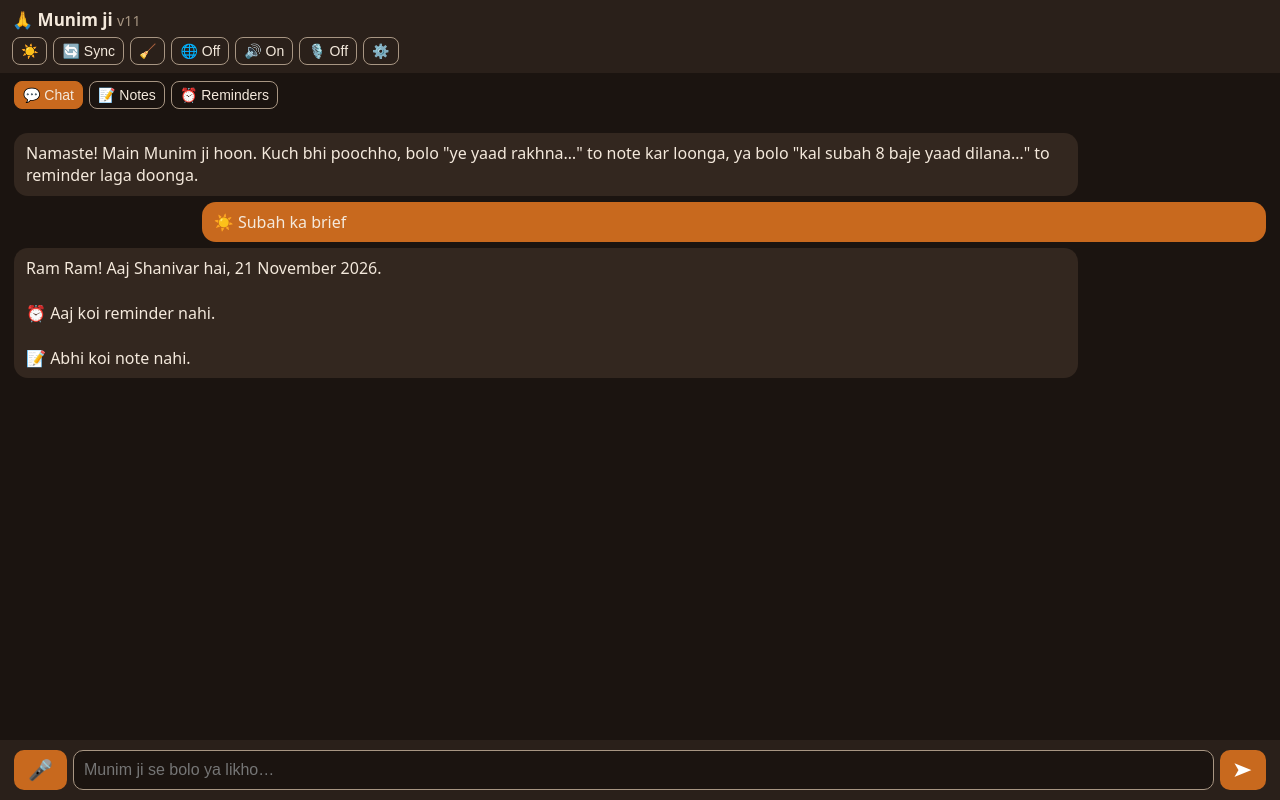
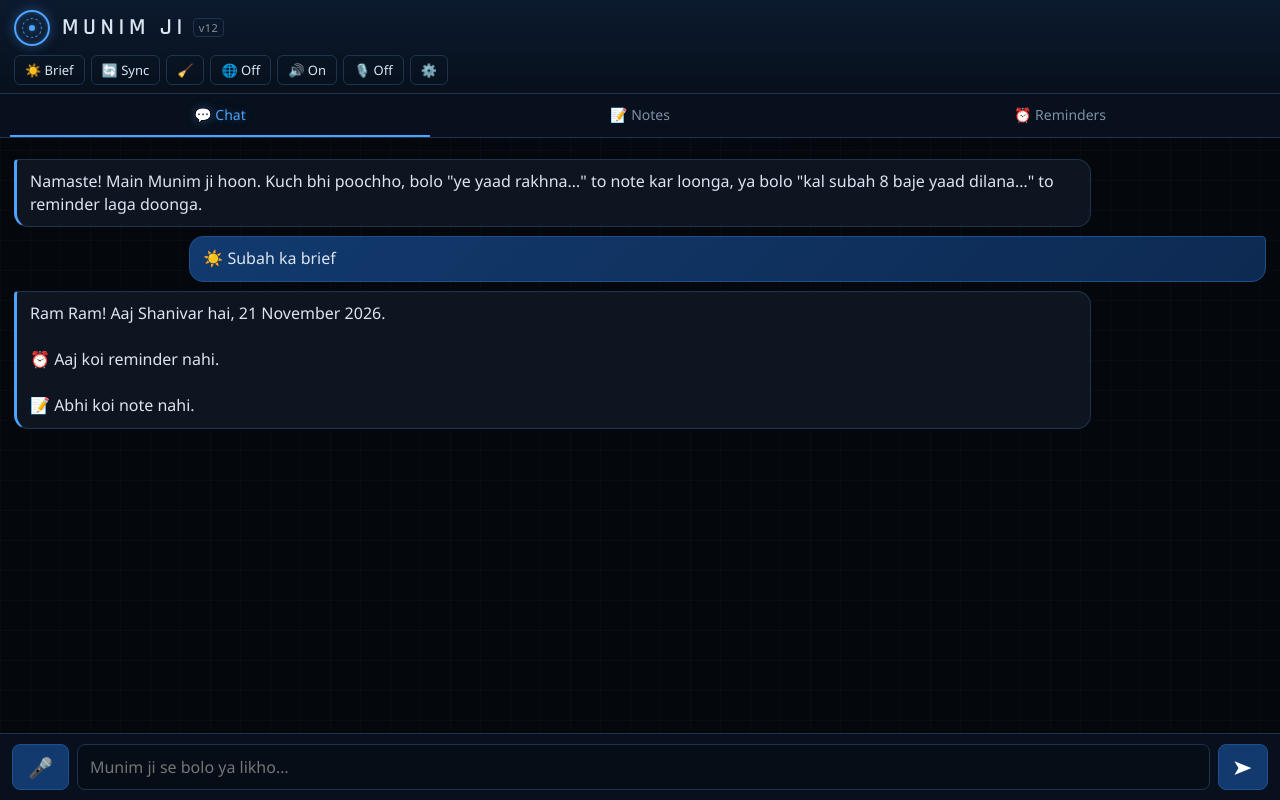
Before and after one commit to Ashucryt71/Munim, a plain HTML site: page index.html in a window 1280 px wide. Drawn offline with Linux system fonts and the light colour scheme.

Commit message:
Add files via upload

```diff
--- a/index.html
+++ b/index.html
@@ -3,51 +3,78 @@
 <head>
 <meta charset="utf-8">
 <meta name="viewport" content="width=device-width, initial-scale=1">
-<meta name="theme-color" content="#1b1410">
+<meta name="theme-color" content="#04070c">
 <title>Munim ji</title>
+<link rel="preconnect" href="https://fonts.googleapis.com">
+<link href="https://fonts.googleapis.com/css2?family=Rajdhani:wght@600&display=swap" rel="stylesheet">
 <style>
-:root{color-scheme:dark;--bg:#1b1410;--card:#2a201a;--me:#c8691e;--ai:#33271f;--tx:#f4e9dc;--mut:#a89683}
+:root{color-scheme:dark;--bg:#04070c;--card:#0b1626;--card2:#0f1f36;--line:#1d3350;--me:#1f5fae;--ai:#0e1520;--tx:#dbe5f1;--mut:#7f90a6;--acc:#4da3ff;--glow:rgba(77,163,255,.35)}
 *{box-sizing:border-box}
 html,body{height:100%;margin:0}
-body{background:var(--bg);color:var(--tx);font-family:system-ui,sans-serif;display:flex;flex-direction:column}
-header{display:flex;flex-wrap:wrap;align-items:center;gap:6px;padding:8px 12px;background:var(--card)}
-header h1{font-size:17px;margin:0;flex:1 1 100%}
-header button,.tabs button{background:none;border:1px solid var(--mut);color:var(--tx);border-radius:8px;padding:5px 8px;font-size:14px}
-.tabs{display:flex;gap:6px;padding:8px 14px}
-.tabs button.on{background:var(--me);border-color:var(--me)}
-main{flex:1;overflow-y:auto;padding:10px 14px}
-.msg{max-width:85%;padding:9px 12px;margin:6px 0;border-radius:14px;white-space:pre-wrap;line-height:1.4}
-.me{background:var(--me);margin-left:auto}
-.ai{background:var(--ai)}
-.bar{display:flex;gap:6px;padding:10px 14px;background:var(--card);padding-bottom:max(10px,env(safe-area-inset-bottom))}
-.bar input,textarea,.set input{flex:1;min-width:0;background:var(--bg);color:var(--tx);border:1px solid var(--mut);border-radius:10px;padding:10px;font-size:16px}
-.bar button{border:0;border-radius:10px;padding:0 14px;font-size:20px;background:var(--me);color:#fff}
-.note{background:var(--card);border-radius:10px;padding:10px;margin:6px 0;display:flex;gap:8px;align-items:flex-start}
+body{color:var(--tx);font-family:"Segoe UI",system-ui,-apple-system,sans-serif;display:flex;flex-direction:column;
+  background:
+   radial-gradient(900px 420px at 50% -140px,#0d2347 0%,transparent 72%),
+   linear-gradient(rgba(77,163,255,.035) 1px,transparent 1px) 0 0/30px 30px,
+   linear-gradient(90deg,rgba(77,163,255,.035) 1px,transparent 1px) 0 0/30px 30px,
+   var(--bg)}
+button,input,textarea{font-family:inherit}
+header{padding:10px 14px 8px;padding-top:max(10px,env(safe-area-inset-top));background:linear-gradient(#0c1a2e,#07101c);border-bottom:1px solid var(--line)}
+.brand{display:flex;align-items:center;gap:12px}
+.reactor{width:36px;height:36px;border-radius:50%;border:2px solid var(--acc);box-shadow:0 0 12px var(--glow),inset 0 0 8px var(--glow);position:relative;flex:none}
+.reactor::before{content:"";position:absolute;inset:6px;border-radius:50%;border:1.5px dashed var(--acc);animation:spin 16s linear infinite}
+.reactor::after{content:"";position:absolute;inset:13px;border-radius:50%;background:var(--acc);box-shadow:0 0 10px var(--acc)}
+@keyframes spin{to{transform:rotate(360deg)}}
+@media (prefers-reduced-motion:reduce){.reactor::before{animation:none}}
+header h1{font-family:"Rajdhani","Segoe UI",system-ui,sans-serif;font-size:23px;font-weight:600;letter-spacing:.2em;margin:0;line-height:1.1}
+header h1 small{font-family:"Segoe UI",system-ui,sans-serif;font-size:11px;letter-spacing:.04em;font-weight:400;color:var(--mut);border:1px solid var(--line);border-radius:4px;padding:1px 5px;margin-left:6px;vertical-align:middle}
+.tools{display:flex;gap:6px;overflow-x:auto;margin-top:9px;scrollbar-width:none}
+.tools::-webkit-scrollbar{display:none}
+.tools button{flex:none;background:transparent;border:1px solid var(--line);color:var(--tx);border-radius:6px;padding:5px 10px;font-size:13px}
+.tools button:active{background:var(--card2);border-color:var(--acc)}
+button:focus-visible,input:focus-visible{outline:2px solid var(--acc);outline-offset:1px}
+.tabs{display:flex;padding:0 10px;background:#07101c;border-bottom:1px solid var(--line)}
+.tabs button{flex:1;background:none;border:0;border-bottom:2px solid transparent;border-radius:0;color:var(--mut);padding:11px 4px;font-size:14px}
+.tabs button.on{color:var(--acc);border-bottom-color:var(--acc);text-shadow:0 0 10px var(--glow)}
+main{flex:1;overflow-y:auto;padding:12px 14px}
+.msg{max-width:86%;padding:10px 13px;margin:9px 0;line-height:1.45;white-space:pre-wrap}
+.me{margin-left:auto;background:linear-gradient(135deg,#123a6e,#0d2a52);border:1px solid #1f4f8f;border-radius:14px 4px 14px 14px}
+.ai{background:var(--ai);border:1px solid var(--line);border-left:3px solid var(--acc);border-radius:4px 14px 14px 14px}
+.bar{display:flex;gap:8px;padding:10px 12px;background:#07101c;border-top:1px solid var(--line);padding-bottom:max(10px,env(safe-area-inset-bottom))}
+.bar input,textarea,.set input{flex:1;min-width:0;background:#060d17;color:var(--tx);border:1px solid var(--line);border-radius:8px;padding:11px 12px;font-size:16px}
+.bar input:focus,.set input:focus{border-color:var(--acc);box-shadow:0 0 0 3px var(--glow);outline:none}
+.bar button{border:1px solid #1f4f8f;border-radius:8px;padding:0 15px;font-size:20px;background:#123a6e;color:#fff}
+.bar button:active{background:#1a4d8f}
+.note{background:var(--card);border:1px solid var(--line);border-left:3px solid var(--acc);border-radius:6px;padding:10px 12px;margin:8px 0;display:flex;gap:8px;align-items:flex-start}
 .note span{flex:1;white-space:pre-wrap}
-.note small{display:block;color:var(--mut)}
+.note small{display:block;color:var(--mut);margin-top:2px}
 .note button{background:none;border:0;color:var(--mut);font-size:18px}
-.set{display:none;padding:10px 14px;background:var(--card);gap:6px;flex-direction:column}
+.set{display:none;padding:12px 14px;background:#08111d;border-bottom:1px solid var(--line);gap:8px;flex-direction:column;max-height:60vh;overflow-y:auto}
 .set small{color:var(--mut)}
 .hide{display:none!important}
 #rbar{flex-direction:column}
-#rbar .row{display:flex;gap:6px}
+#rbar .row{display:flex;gap:8px}
 #alerts{position:fixed;top:0;left:0;right:0;z-index:9;padding:8px;padding-top:max(8px,env(safe-area-inset-top))}
-.alert{background:var(--me);color:#fff;border-radius:12px;padding:12px;margin-bottom:8px;display:flex;gap:10px;align-items:center;font-size:17px}
+.alert{background:#0d2a52;color:var(--tx);border:1px solid var(--acc);box-shadow:0 0 16px var(--glow);border-radius:10px;padding:12px;margin-bottom:8px;display:flex;gap:10px;align-items:center;font-size:17px}
 .alert span{flex:1}
-.alert button{background:#fff;color:#000;border:0;border-radius:8px;padding:8px 12px;font-size:15px}
+.alert button{background:var(--acc);color:#04070c;border:0;border-radius:6px;padding:8px 12px;font-size:15px;font-weight:600}
 </style>
 </head>
 <body>
 <div id="alerts"></div>
 <header>
-  <h1>🙏 Munim ji <small style="color:var(--mut);font-weight:400">v11</small></h1>
-  <button id="brf">☀️</button>
+  <div class="brand">
+    <span class="reactor" aria-hidden="true"></span>
+    <h1>MUNIM JI<small>v12</small></h1>
+  </div>
+  <div class="tools">
+    <button id="brf">☀️ Brief</button>
     <button id="syn">🔄 Sync</button>
     <button id="clr">🧹</button>
     <button id="web">🌐 On</button>
     <button id="spk">🔊 On</button>
     <button id="nat">🎙️ Off</button>
     <button id="cfg">⚙️</button>
+  </div>
 </header>
 <div class="set" id="set">
   <small>Gemini API key (aistudio.google.com se free). Sirf is device me save hoti hai.</small>
```
Lines whose indentation alone changed are shown as unchanged.
